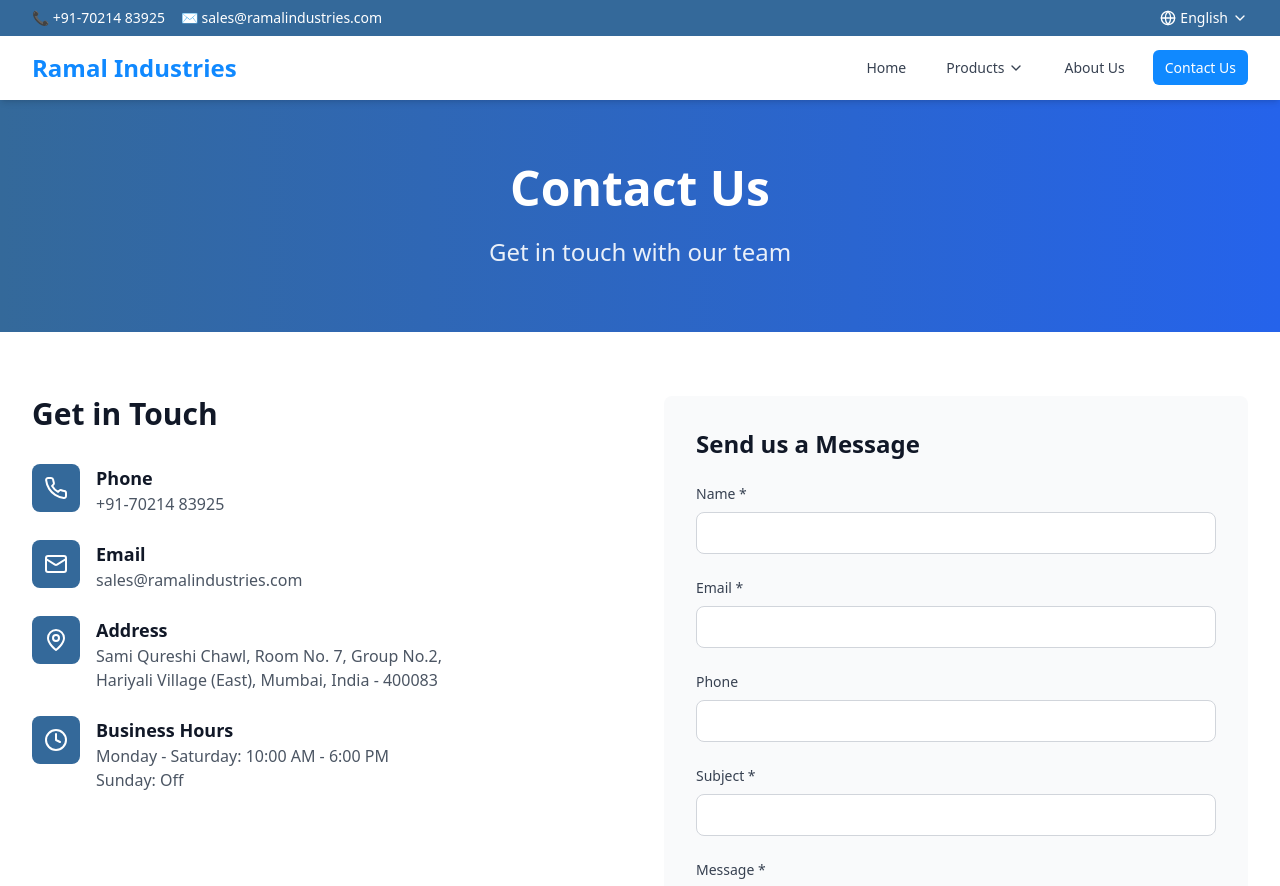
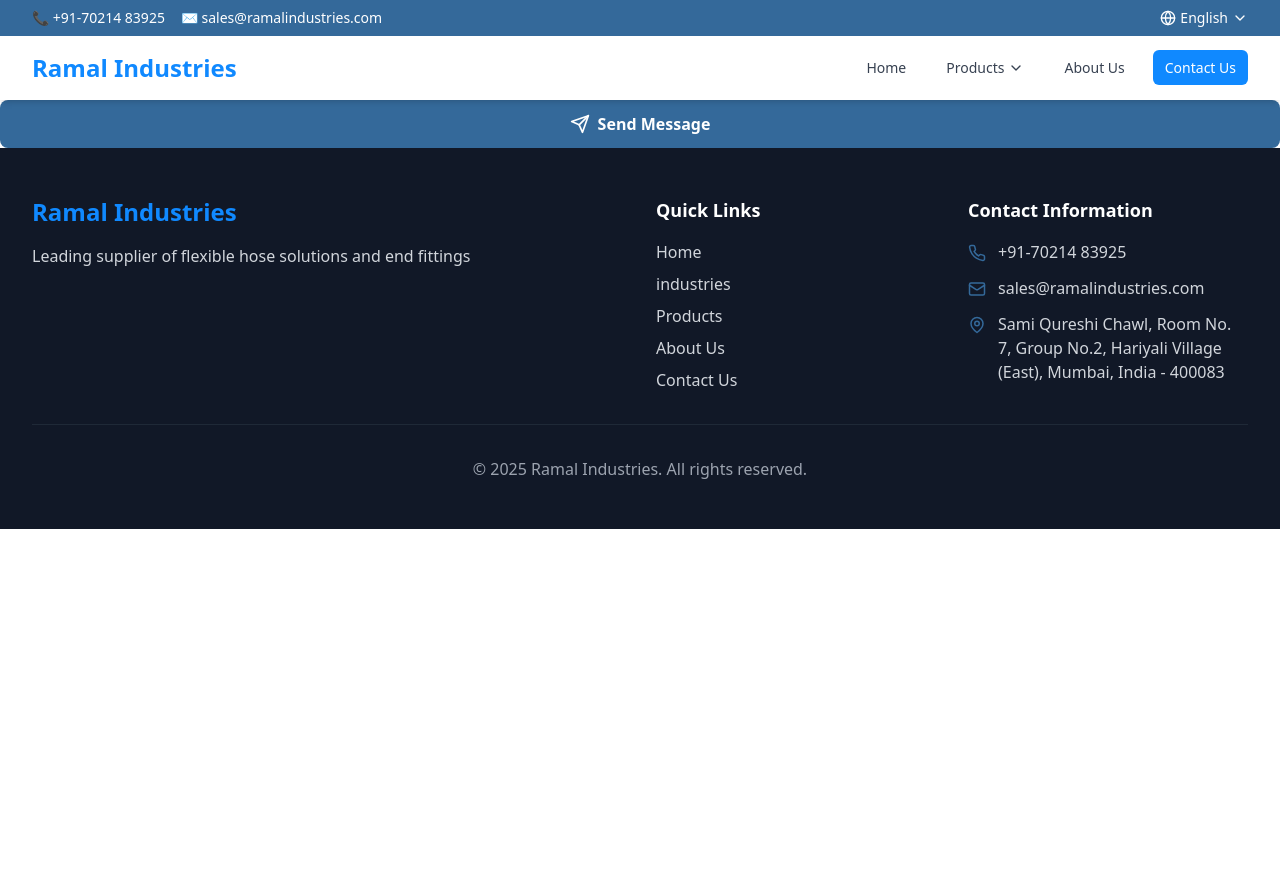
Before and after one commit to abdulsamea/ramal-industries, a React (Vite) app: page /contact in a window 1280 px wide. Shown: the top 886 px of the page. After the commit the page ends 800 px from the top, so only its background shows below. Built offline with nearby package versions, Linux system fonts and the light colour scheme.

Commit message:
Updated Contact.tsx

```diff
--- a/src/pages/Contact.tsx
+++ b/src/pages/Contact.tsx
@@ -1,6 +1,11 @@
 import React, { useState } from 'react';
 import { Phone, Mail, MapPin, Clock, Send } from 'lucide-react';
 import { useLanguage } from '../contexts/LanguageContext';
+import emailjs from '@emailjs/browser';
+
+const SERVICE_ID = 'your_service_id';
+const TEMPLATE_ID = 'your_template_id';
+const PUBLIC_KEY = 'your_public_key';
 
 const Contact: React.FC = () => {
   const { t } = useLanguage();
@@ -11,204 +16,51 @@ const Contact: React.FC = () => {
     subject: '',
     message: ''
   });
+  const [loading, setLoading] = useState(false);
 
   const handleSubmit = (e: React.FormEvent) => {
     e.preventDefault();
-    // Handle form submission here
-    console.log('Form submitted:', formData);
+    setLoading(true);
+
+    // Send form with EmailJS
+    emailjs.send(
+      SERVICE_ID,
+      TEMPLATE_ID,
+      {
+        ...formData,
+        to_email: "sales@ramalindustries.com"
+      },
+      PUBLIC_KEY
+    )
+    .then(() => {
       alert('Thank you for your message! We will get back to you soon.');
       setFormData({ name: '', email: '', phone: '', subject: '', message: '' });
-  };
-
-  const handleChange = (e: React.ChangeEvent<HTMLInputElement | HTMLTextAreaElement>) => {
-    setFormData({
-      ...formData,
-      [e.target.name]: e.target.value
+    })
+    .catch(() => {
+      alert('Sorry, there was an error sending your message. Please try again later.');
+    })
+    .finally(() => {
+      setLoading(false);
     });
   };
 
+  // ... rest of your component
+
+  // Change the submit button to show loading feedback
   return (
-    <div className="min-h-screen bg-white">
-      {/* Header Section */}
-      <section className="bg-gradient-to-r from-[#34699A] to-blue-600 text-white py-16">
-        <div className="max-w-7xl mx-auto px-4 sm:px-6 lg:px-8">
-          <div className="text-center">
-            <h1 className="text-4xl md:text-5xl font-bold mb-6">
-              {t('contactTitle')}
-            </h1>
-            <p className="text-xl md:text-2xl max-w-3xl mx-auto opacity-90">
-              {t('contactSubtitle')}
-            </p>
-          </div>
-        </div>
-      </section>
-
-      {/* Contact Information */}
-      <section className="py-16">
-        <div className="max-w-7xl mx-auto px-4 sm:px-6 lg:px-8">
-          <div className="grid grid-cols-1 lg:grid-cols-2 gap-12">
-            {/* Contact Details */}
-            <div>
-              <h2 className="text-3xl font-bold text-gray-900 mb-8">Get in Touch</h2>
-              <div className="space-y-6">
-                <div className="flex items-start space-x-4">
-                  <div className="bg-[#34699A] p-3 rounded-lg">
-                    <Phone className="h-6 w-6 text-white" />
-                  </div>
-                  <div>
-                    <h3 className="text-lg font-semibold text-gray-900">{t('phone')}</h3>
-                    <p className="text-gray-600">+91-70214 83925</p>
-                  </div>
-                </div>
-
-                <div className="flex items-start space-x-4">
-                  <div className="bg-[#34699A] p-3 rounded-lg">
-                    <Mail className="h-6 w-6 text-white" />
-                  </div>
-                  <div>
-                    <h3 className="text-lg font-semibold text-gray-900">{t('email')}</h3>
-                    <p className="text-gray-600">sales@ramalindustries.com</p>
-                  </div>
-                </div>
-
-                <div className="flex items-start space-x-4">
-                  <div className="bg-[#34699A] p-3 rounded-lg">
-                    <MapPin className="h-6 w-6 text-white" />
-                  </div>
-                  <div>
-                    <h3 className="text-lg font-semibold text-gray-900">{t('address')}</h3>
-                    <p className="text-gray-600">
-                      Sami Qureshi Chawl, Room No. 7, Group No.2,<br />
-                      Hariyali Village (East), Mumbai, India - 400083
-                    </p>
-                  </div>
-                </div>
-
-                <div className="flex items-start space-x-4">
-                  <div className="bg-[#34699A] p-3 rounded-lg">
-                    <Clock className="h-6 w-6 text-white" />
-                  </div>
-                  <div>
-                    <h3 className="text-lg font-semibold text-gray-900">Business Hours</h3>
-                    <p className="text-gray-600">
-                      Monday - Saturday: 10:00 AM - 6:00 PM<br />
-                      Sunday: Off
-                    </p>
-                  </div>
-                </div>
-              </div>
-            </div>
-
-            {/* Contact Form */}
-            <div className="bg-gray-50 p-8 rounded-lg">
-              <h2 className="text-2xl font-bold text-gray-900 mb-6">Send us a Message</h2>
+    // ... rest of your JSX (unchanged)
     <form onSubmit={handleSubmit} className="space-y-6">
-                <div>
-                  <label htmlFor="name" className="block text-sm font-medium text-gray-700 mb-2">
-                    Name *
-                  </label>
-                  <input
-                    type="text"
-                    id="name"
-                    name="name"
-                    value={formData.name}
-                    onChange={handleChange}
-                    required
-                    className="w-full px-4 py-2 border border-gray-300 rounded-lg focus:ring-2 focus:ring-[#34699A] focus:border-transparent"
-                  />
-                </div>
-
-                <div>
-                  <label htmlFor="email" className="block text-sm font-medium text-gray-700 mb-2">
-                    Email *
-                  </label>
-                  <input
-                    type="email"
-                    id="email"
-                    name="email"
-                    value={formData.email}
-                    onChange={handleChange}
-                    required
-                    className="w-full px-4 py-2 border border-gray-300 rounded-lg focus:ring-2 focus:ring-[#34699A] focus:border-transparent"
-                  />
-                </div>
-
-                <div>
-                  <label htmlFor="phone" className="block text-sm font-medium text-gray-700 mb-2">
-                    Phone
-                  </label>
-                  <input
-                    type="tel"
-                    id="phone"
-                    name="phone"
-                    value={formData.phone}
-                    onChange={handleChange}
-                    className="w-full px-4 py-2 border border-gray-300 rounded-lg focus:ring-2 focus:ring-[#34699A] focus:border-transparent"
-                  />
-                </div>
-
-                <div>
-                  <label htmlFor="subject" className="block text-sm font-medium text-gray-700 mb-2">
-                    Subject *
-                  </label>
-                  <input
-                    type="text"
-                    id="subject"
-                    name="subject"
-                    value={formData.subject}
-                    onChange={handleChange}
-                    required
-                    className="w-full px-4 py-2 border border-gray-300 rounded-lg focus:ring-2 focus:ring-[#34699A] focus:border-transparent"
-                  />
-                </div>
-
-                <div>
-                  <label htmlFor="message" className="block text-sm font-medium text-gray-700 mb-2">
-                    Message *
-                  </label>
-                  <textarea
-                    id="message"
-                    name="message"
-                    value={formData.message}
-                    onChange={handleChange}
-                    required
-                    rows={5}
-                    className="w-full px-4 py-2 border border-gray-300 rounded-lg focus:ring-2 focus:ring-[#34699A] focus:border-transparent"
-                  />
-                </div>
-
+      {/* your form fields */}
       <button
         type="submit"
+        disabled={loading}
         className="w-full bg-[#34699A] text-white py-3 px-6 rounded-lg font-semibold hover:bg-blue-600 transition-colors flex items-center justify-center"
       >
         <Send className="h-5 w-5 mr-2" />
-                  Send Message
+        {loading ? 'Sending...' : 'Send Message'}
       </button>
     </form>
-            </div>
-          </div>
-        </div>
-      </section>
-
-      {/* Map Section */}
-      <section className="py-16 bg-gray-50">
-        <div className="max-w-7xl mx-auto px-4 sm:px-6 lg:px-8">
-          <div className="text-center mb-8">
-            <h2 className="text-3xl font-bold text-gray-900 mb-4">Find Us</h2>
-            <p className="text-lg text-gray-600">Located in Mumbai, India</p>
-          </div>
-          <div className="bg-white rounded-lg shadow-md p-8 text-center">
-            <div className="bg-gray-200 h-64 rounded-lg flex items-center justify-center">
-              <p className="text-gray-600">
-                Interactive map would be displayed here<br />
-                <strong>Address:</strong> Sami Qureshi Chawl, Room No. 7, Group No.2,<br />
-                Hariyali Village (East), Mumbai, India - 400083
-              </p>
-            </div>
-          </div>
-        </div>
-      </section>
-    </div>
+    // ... rest of your JSX
   );
 };
 
```
Lines whose indentation alone changed are shown as unchanged.
